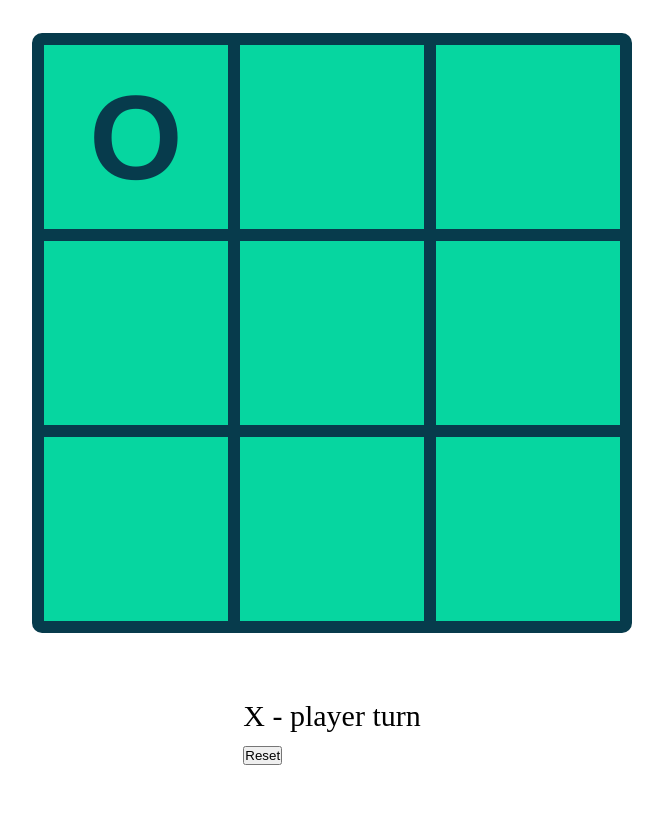
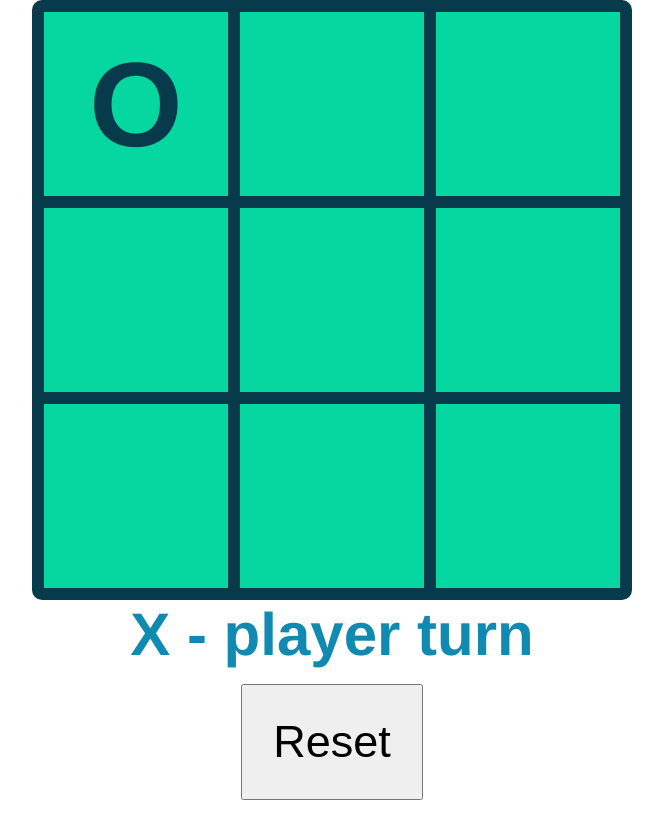
Before and after one commit to kalleby-dev/jogoVelha, a plain HTML site: page index.html in a window 1280 px wide. Both pictures are taken after a click on the element 444 px from the left and 145 px from the top of the page. Shown: the whole page, without its empty margins (308-971 px from the left). Drawn offline with Linux system fonts and the light colour scheme.

Commit message:
Interface updates

```diff
--- a/game.js
+++ b/game.js
@@ -47,7 +47,7 @@ const game = {
 
     //Print a text on the screen
     display: function(text){
-        this.label.innerText = text;
+        this.label.innerHTML = text;
     },
 
 
--- a/index.html
+++ b/index.html
@@ -4,7 +4,7 @@
     <meta charset="UTF-8">
     <meta name="viewport" content="width=device-width, initial-scale=1.0">
     <title>Jogo da velha</title>
-    <link rel="stylesheet" href="src/style.css">
+    <link rel="stylesheet" href="style.css">
 </head>
 <body>
 
@@ -12,11 +12,8 @@
         <div class="game">
         </div>
         <div class="hud">
-            <div class="score"></div>
             <div class="state"></div>
-            <div class="option">
-                <button onclick="game.start()">Reset</button>
-            </div>
+            <button class="option" onclick="game.start()">Reset</button>
         </div>
     </div>
 
@@ -26,9 +23,8 @@
     <script>
         window.onload = function(){
             let container = document.querySelector(".game");
-            let score = document.querySelector(".score");
             let state = document.querySelector(".state");
-            game.init(container, score, state);
+            game.init(container, state);
             game.start();
         };
     </script>
--- a/src/style.css
+++ b/style.css
@@ -44,6 +44,25 @@
 
 }
 
+.hud{
+    display: flex;
+    flex-direction: column;
+    justify-content: center;
+    align-items: center;
+}
+.state{
+    font-size: 2rem;
+    color: #118ab2;
+    font-family: Helvetica;
+    font-weight: bold;
+}
+
+.option{
+    margin: .5rem;
+    font-size: 1.5rem;
+    padding: 1rem;
+}
+
 @media only screen and (max-width: 600px) {
     :root{
         font-size: 16px;
```
